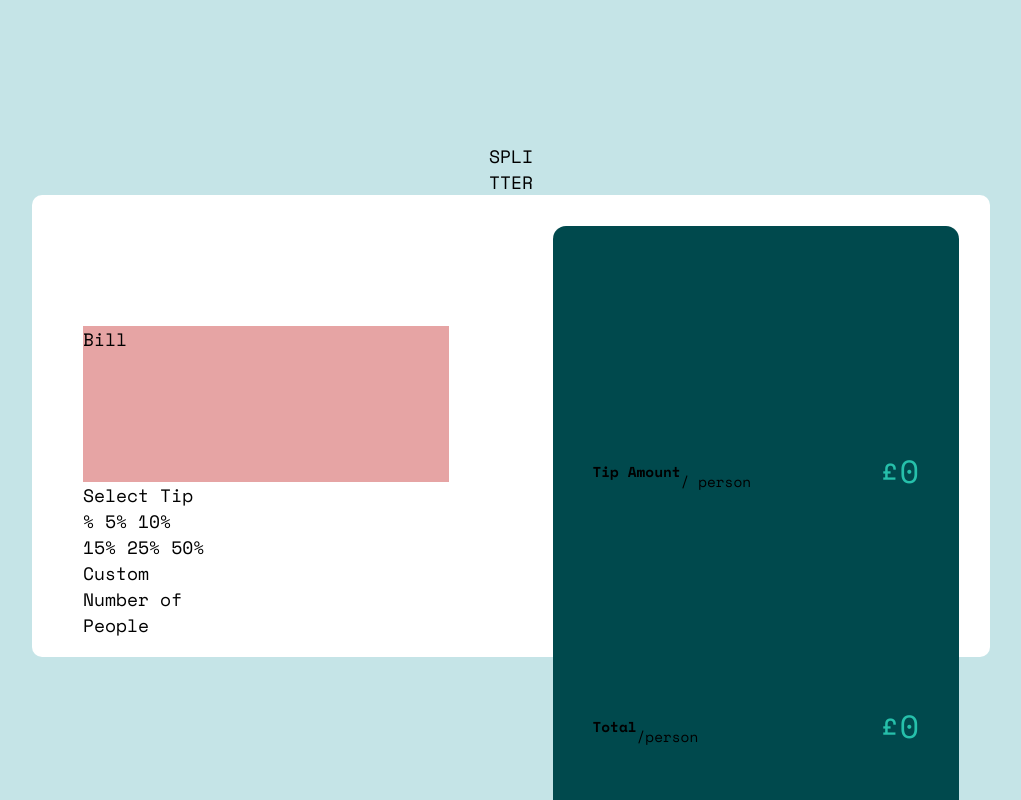
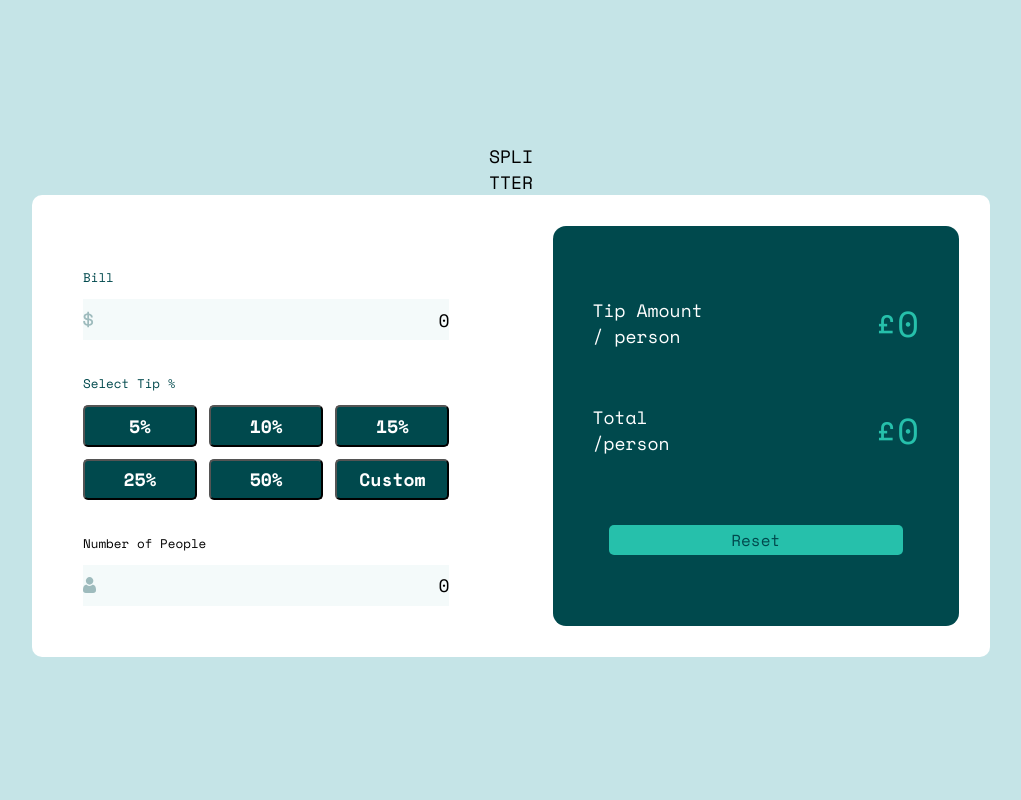
Before and after one commit to pdbayes/front-end-dev, a plain HTML site: page Tip Calculator/index.html in a window 1280 px wide. Shown: the top 800 px of the page, without its empty margins (129-1150 px from the left). Drawn offline with nearby package versions, Linux system fonts and the light colour scheme.

Commit message:
More css changes

```diff
--- a/Tip Calculator/index.html
+++ b/Tip Calculator/index.html
@@ -28,23 +28,28 @@
       <div class='main-l'>
         <div class="innerl">
           <div class ="bill">Bill</div>
+          <div class="input-container-amount">
+            <input type="text" value="0"/>
+        </div>
+          <div class="tip">Select Tip %</div>
+          <button class = "fiveper perbut">5%</button>
+          <button class = "tenper perbut">10%</button>
+          <button class = "fifteenper perbut">15%</button>
+          <button class = "twentyfiveper perbut">25%</button>
+          <button class = "fifteyper perbut">50%</button>
+          <button class = "custper perbut">Custom</button>
+          <div class="people">Number of People</div>
+          <div class="input-container-numpeople">
+            <input type="text" value="0"/>
+        </div>
 
-          Select Tip %
-          5%
-          10%
-          15%
-          25%
-          50%
-          Custom
-
-          Number of People
         </div>
       </div>
       <div class="main-r">
         <div class="innerr">
-          <div class="narrowtl"> <strong>Tip Amount</strong><br>/ person</div>
+          <div class="narrowtl"> Tip Amount<br>/ person</div>
           <div class="narrowtr">£0</div>
-          <div class="narrowml"> <strong>Total</strong><br>
+          <div class="narrowml"> Total<br>
             /person</div>
           <div class="narrowmr">£0</div>
           <div class='bottom'>
--- a/Tip Calculator/style.css
+++ b/Tip Calculator/style.css
@@ -1,3 +1,8 @@
+*{
+    font-family: 'Space Mono', monospace;
+    font-size: 18px;
+}
+
 body {
     font-family: 'Space Mono', monospace;
     background-color: hsl(185, 41%, 84%);
@@ -33,8 +38,9 @@ body {
 
 .main-l {
     display:grid;
-    margin: 10vh auto;
     grid-column: 1;
+    min-height: 0;
+
 
 }
 
@@ -45,6 +51,7 @@ body {
     grid-column: 2;
     border-radius: 13px;
     font-size: .90rem;
+    min-height: 0;
 }
 .innerr {
     display: grid;
@@ -57,9 +64,11 @@ body {
 
 .innerl {
     display:grid;
+    gap: 1.5vh;
     padding: 20px;
     grid-template-columns: 1fr 1fr 1fr;
     grid-template-rows: 1fr 1fr 1fr 1fr 1fr 1fr 1fr;
+    min-height: 0;
 }
 
 .bottom {
@@ -90,6 +99,7 @@ body {
     justify-content: flex-start;
     grid-area: narrowml;
     max-height: 100px;
+    color: white;
 }
 
 .narrowmr{
@@ -107,6 +117,7 @@ body {
     align-items: center;
     justify-content: flex-start;
     grid-area: narrowtl;
+    color: white;
 }
 
 .narrowtr{
@@ -135,5 +146,88 @@ body {
 .bill{
     grid-row: 1;
     grid-column: 1/4;
-    background-color: rgb(230, 164, 164);
+    color: hsl(183, 100%, 15%);
+    font-size: 0.7rem;
+    min-height: 0;
+    display: flex;
+    align-items: flex-end;
 }
+
+.tip{
+    grid-row: 3;
+    grid-column: 1/4;
+    color: hsl(183, 100%, 15%);
+    font-size: 0.7rem;
+    min-height: 0;
+    display: flex;
+    align-items: flex-end;
+}
+
+.fiveper{
+    grid-row: 4;
+    grid-column: 1;
+}
+
+.tenper{
+    grid-row: 4;
+    grid-column: 2;
+}
+
+.fifteenper{
+    grid-row: 4;
+    grid-column: 3;
+}
+
+.people{
+    grid-row: 6;
+    grid-column: 1/4;
+    font-size: 0.7rem;
+    min-height: 0;
+    display: flex;
+    align-items: flex-end;
+}
+
+.perbut{
+    background-color: hsl(183, 100%, 15%);
+    border-radius: 5px;
+    color: white;
+    font-family: 'Space Mono', monospace;
+    font-weight: 700;;
+}
+
+.input-container-amount {
+    background: hsl(189, 41%, 97%);
+    grid-row: 2;
+    grid-column: 1/4;
+    display: flex;
+   justify-content: center;
+   align-items:center;
+
+}
+.input-container-amount input{
+    border:none;
+    background: url('./images/icon-dollar.svg') no-repeat;
+    background-position: left center;
+    padding:0;/*don't start input text directly from the edge*/;/*full width - grey on the side - 2*10px padding*/
+    text-align: right;
+    max-width: 100%;
+    min-width: 100%;
+}
+
+.input-container-numpeople {
+    background: hsl(189, 41%, 97%);
+    grid-row: 7;
+    grid-column: 1/4;
+    display: flex;
+   justify-content: center;
+   align-items:center;
+}
+.input-container-numpeople input{
+    background: url('./images/icon-person.svg') no-repeat;
+    background-position: left center;
+    border:none;
+    padding:0;/*don't start input text directly from the edge*/
+    text-align: right;
+    max-width: 100%;
+    min-width: 100%;
+}
```
